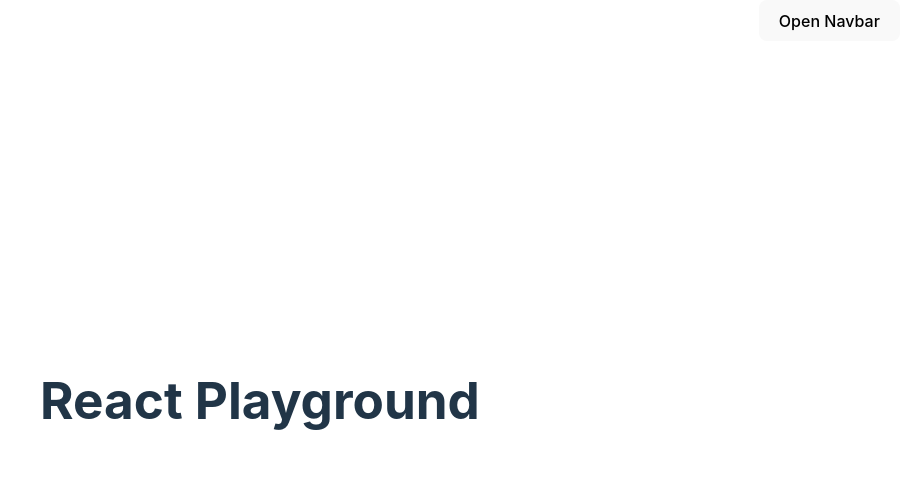
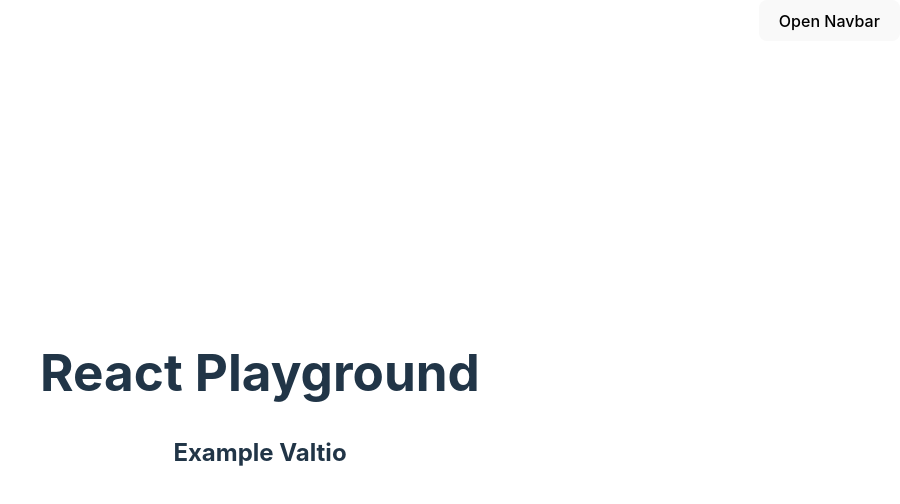
Before and after one commit to jaychang99/playground, a React (Vite) app in the folder react-playground/: page /micro-state-management/example-valtio in a window 1280 px wide. Shown: the top 504 px of the page, without its empty margins (380-1280 px from the left). Built offline with nearby package versions, Linux system fonts and the light colour scheme.

Commit message:
feat(Valtio): valtio 초기 셋업

```diff
--- a/react-playground/src/constants/routes.tsx
+++ b/react-playground/src/constants/routes.tsx
@@ -1,3 +1,4 @@
+import ScreenExampleValtio from '@/features/micro-state-management/example-valtio/ScreenExampleValtio';
 import ScreenExampleZustand from '@/features/micro-state-management/example-zustand/ScreenExampleZustand';
 import { ScreenGlobalStateManagementLibraries } from '@/features/micro-state-management/global-state-management-libraries/ScreenGlobalStateManagementLibraries';
 import { ScreenSubscriptionModelWithContext } from '@/features/micro-state-management/subscription-model-with-context/ScreenSubscriptionModelWithContext';
@@ -30,4 +31,9 @@ export const ROUTES: Route[] = [
     path: '/micro-state-management/example-zustand',
     element: <ScreenExampleZustand />,
   },
+  {
+    title: '사용 사례 시나리오 3: Valtio',
+    path: '/micro-state-management/example-valtio',
+    element: <ScreenExampleValtio />,
+  },
 ];
--- /dev/null
+++ b/react-playground/src/features/micro-state-management/example-valtio/ScreenExampleValtio.tsx
@@ -0,0 +1,9 @@
+function ScreenExampleValtio() {
+  return (
+    <div>
+      <h2>Example Valtio</h2>
+    </div>
+  );
+}
+
+export default ScreenExampleValtio;
```
Also changed, not shown: react-playground/src/features/micro-state-management/example-valtio/README.md (added).
